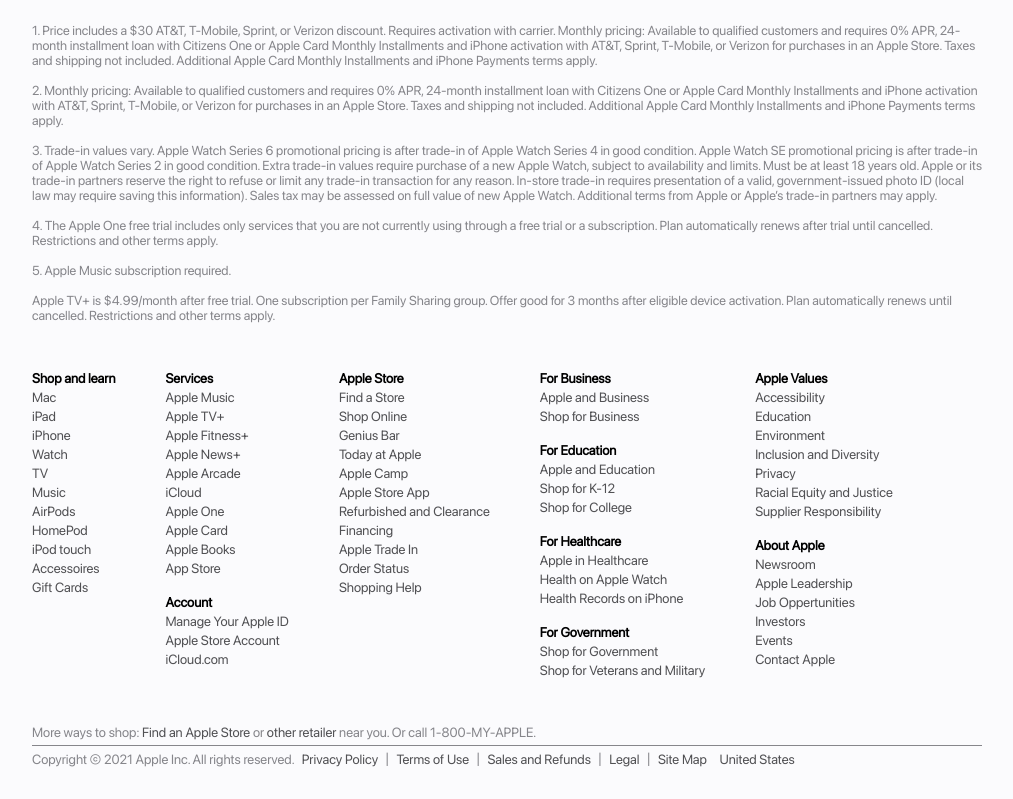
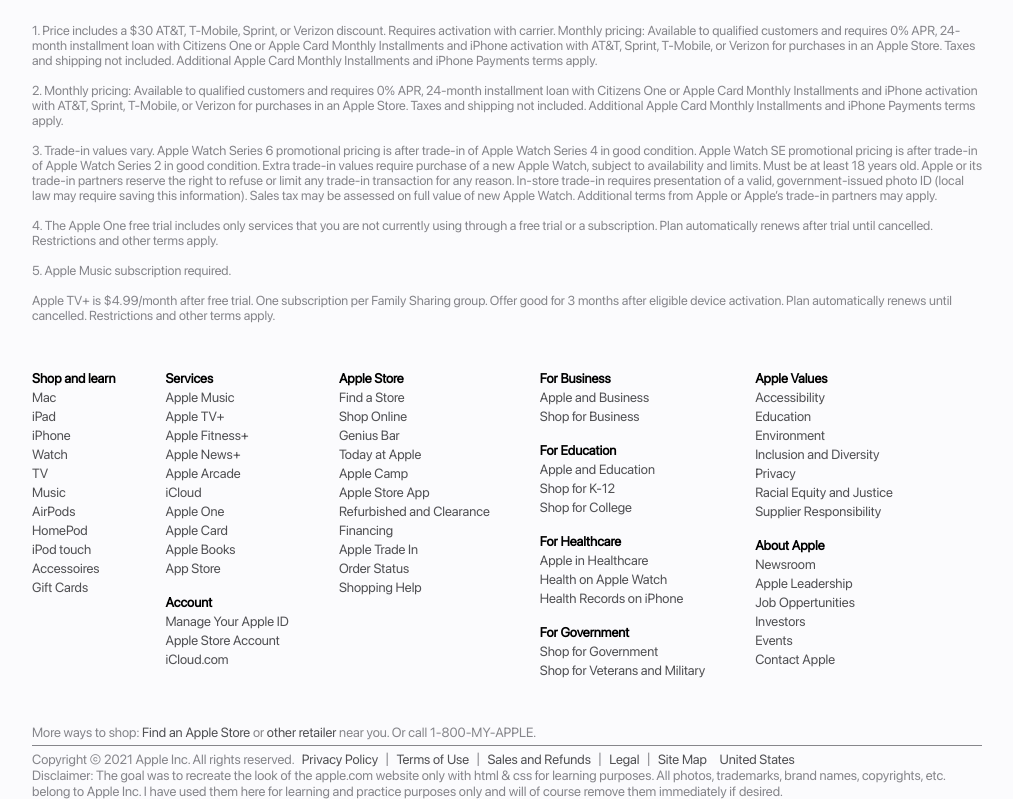
Before and after one commit to romanjasiek/project_frontend, a plain HTML site: page index.html in a window 1280 px wide. Shown: the part 3332-4131 px from the top of the page, without its empty margins (133-1146 px from the left). Before the commit the page ends 4099 px from the top, so only its background shows below. Drawn offline with Linux system fonts and the light colour scheme.

Commit message:
Update index.html

```diff
--- a/index.html
+++ b/index.html
@@ -246,6 +246,7 @@
         <div id=FooterHR></div>
     <p id="FooterLinks">Copyright © 2021 Apple Inc. All rights reserved. <a href="https://www.apple.com/legal/privacy/">Privacy Policy</a> &boxv; <a href="https://www.apple.com/legal/internet-services/terms/site.html">Terms of Use</a> &boxv; <a href="https://www.apple.com/us/shop/goto/help/sales_refunds">Sales and Refunds</a> &boxv; <a href="https://www.apple.com/legal/">Legal</a> &boxv; <a href="https://www.apple.com/sitemap/">Site Map</a> <a href="https://www.apple.com/choose-country-region/" id="RegionSelector">United States</a>
     </p>
+      <p>Disclaimer: The goal was to recreate the look of the apple.com website only with html & css for learning purposes. All photos, trademarks, brand names, copyrights, etc. belong to Apple Inc. I have used them here for learning and practice purposes only and will of course remove them immediately if desired.</p>
 </footer>
 
 </body>
```
